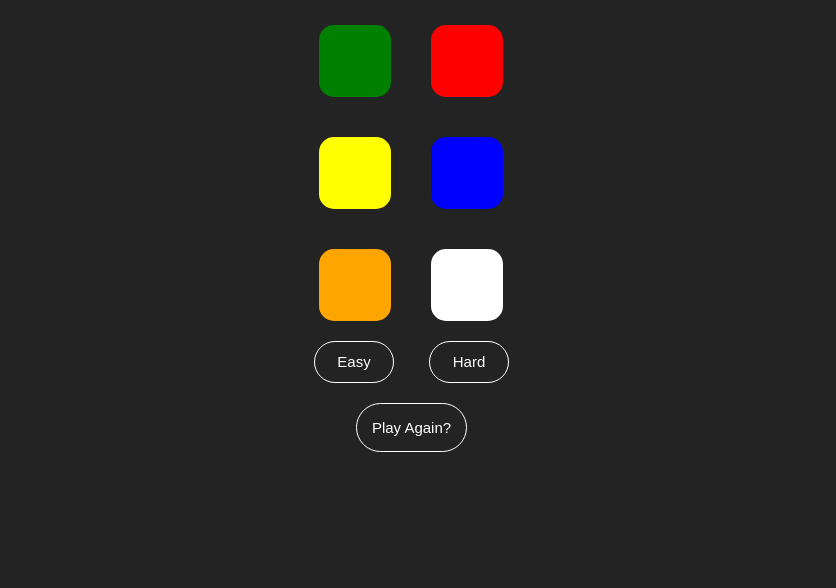
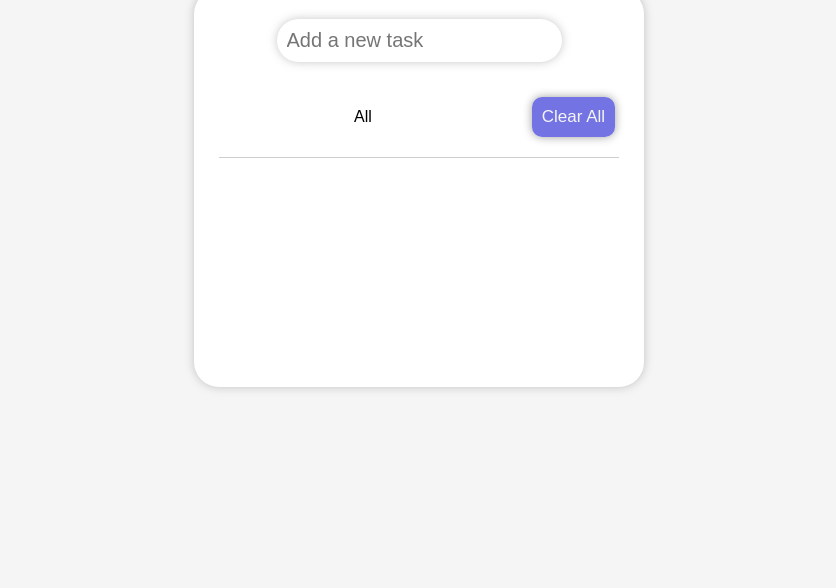
Before and after one commit to clementeaf/Bootcamp, a plain HTML site: page index.html in a window 1280 px wide. Shown: the part 212-800 px from the top of the page, without its empty margins (221-1057 px from the left). Drawn offline with Linux system fonts and the light colour scheme.

Commit message:
Evaluacion M4
Evaluacion M4

```diff
--- a/app.js
+++ b/app.js
@@ -1,81 +1,78 @@
-let colors = ['rgb(0, 0, 255)','rgb(255, 255, 0)','rgb(0, 128, 0)','rgb(255, 0, 0)','rgb(255, 255, 255)','rgb(255, 165, 0)',]
+const taskInput = document.querySelector('.task-input input');
+const taskBox = document.querySelector('.task-box')
 
-let cuadrados = document.querySelectorAll('.square')
-let colorDisp = document.getElementById('colorDisplay')
-let message = document.getElementById('message')
-let title = document.getElementById('title')
+let editId;
+let isEditedTask = false;
+//getting localStorage todo-list
+let todos = JSON.parse(localStorage.getItem("todo-list"));
 
-const random = Math.floor(Math.random() * colors.length);
-let pickedColor = colors[random];
-
-function reload() {
-    window.location.reload();
+function showTodo(){
+    let li = "";
+    if(todos) {
+        todos.forEach((todo, id) => {
+            // if todo status is completed, set the isCompelted value to checked
+            let isCompleted = todo.status == "completed" ? "checked" : "";
+            li += `<li class="task">
+                        <label for="${id}">
+                            <input onClick="updateStatus(this)" type="checkbox" id="${id}" ${isCompleted}>
+                            <p class="${isCompleted}">${todo.name}</p>
+                        </label>
+                        <div class="icons">
+                            <button onclick="edit(${id}, '${todo.name}')">edit</button>
+                            <button onclick="trash(${id})">trash</button>
+                        </div>
+                    </li>`;
+        });
+    }
+    taskBox.innerHTML = li;
 }
 
-const shuffledArray = colors.sort((a, b) => 0.5 - Math.random());
-for(i=0;i <= shuffledArray.length;i++){
-    if(i === 6){
-        break
-    }
-    console.log(shuffledArray[i])
-    cuadrados.forEach(el => {
-        el.style.background = shuffledArray[i++]
-    });
+showTodo();
+
+function edit(taskId, taskName) {
+    editId = taskId;
+    isEditedTask = true;
+    taskInput.value = taskName;
 }
-    cuadrados.forEach(el => {
-        el.style.background = shuffledArray
-    });
 
-
-
-
-function randomIntFromInterval(min, max) { // min and max included
-    return Math.floor(Math.random() * (max - min + 1) + min)
-  }
-
-
-
-
-function clickedColor(elem){
-    if(elem.style.background != pickedColor){
-        alert('Intentalo nuevamente')
-        elem.style.background = '#232323'
-    } else {
-        title.style.color = elem.style.background
-        cuadrados.forEach(el => {
-            el.style.background = elem.style.background
-            message.innerHTML = '¡Correcto!'
-        });
-    }
+function trash(deletedId) {
+    //removing selected task from array/todos
+    todos.splice(deletedId, 1);
+    localStorage.setItem("todo-list", JSON.stringify(todos));
+    showTodo();
 }
 
 
-colorDisp.innerHTML = " " + pickedColor + " "
-
-function easy(){
-    for(i=0;i <= colors.length;i++){
-        if(i === 3){
-            cuadrados.forEach(el => {
-                el.style.background = colors[i++]
-            });
-            break
-        }
-        cuadrados.forEach(el => {
-            el.style.background = '#232323'
-        });
-
+function updateStatus(selectedTask) {
+    //getting paragraph that contains task name
+    let taskName = selectedTask.parentElement.lastElementChild;
+    if(selectedTask.checked){
+        taskName.classList.add("checked");
+        // updating the status of selected task to completed
+        todos[selectedTask.id].status = "completed";
+    } else {
+        // updating the status of selected task to pending
+        taskName.classList.remove("checked");
+        todos[selectedTask.id].status = "pending";
     }
-
+    localStorage.setItem("todo-list", JSON.stringify(todos));
 }
 
-function hard(){
-    for(i=0;i <= colors.length;i++){
-        if(i === 6){
-            break
+taskInput.addEventListener('keyup', e => {
+    let userTask = taskInput.value.trim();
+    if(e.key == 'Enter' && userTask) {
+        if(!isEditedTask) { // if isEditedTask isnt true
+            if(!todos) { // if todos isnt exist, pass an empty array to todos
+                todos = [];
+            }
+            let taskInfo = {name: userTask, status: 'pending'};
+            todos.push(taskInfo); //adding new task to todos
+        } else {
+            isEditedTask = false;
+            todos[editId].name = userTask;
         }
-        console.log(colors[i])
-        cuadrados.forEach(el => {
-            el.style.background = colors[i++]
-        });
+        taskInput.value= "";
+        localStorage.setItem('todo-list', JSON.stringify(todos));
+        showTodo();
     }
-}
+})
--- a/index.html
+++ b/index.html
@@ -8,27 +8,22 @@
     <title>Document</title>
 </head>
 <body>
-    <h1 id="title">The Great <span id="colorDisplay"></span> Guessing Game</h1>
-    <div class="msg"><span id="message"></span></div>
-    <div class="container">
 
-            <div class="square" onclick="clickedColor(this)"></div>
+    <div class="wrapper">
+        <div class="task-input">
+            <input type="text" placeholder="Add a new task">
+        </div>
+        <div class="controls">
+            <div class="filters">
+                <span id="all">All</span>
+                <!-- <span id="pending">Pending</span>
+                <span id="completed">Completed</span> -->
+            </div>
+            <button class="clear-btn">Clear All</button>
+        </div>
+        <ul class="task-box"></ul>
+    </div>
 
-            <div class="square" onclick="clickedColor(this)"></div>
-
-            <div class="square" onclick="clickedColor(this)"></div>
-
-            <div class="square" onclick="clickedColor(this)"></div>
-
-            <div class="square" onclick="clickedColor(this)"></div>
-
-            <div class="square" onclick="clickedColor(this)"></div>
-    </div>
-    <div class="buttons">
-        <button onclick="easy()">Easy</button>
-        <button onclick="hard()">Hard</button>
-    </div>
-    <button class="again" onclick="reload()">Play Again?</button>
     <script src="./app.js"></script>
 </body>
 </html>
--- a/style.css
+++ b/style.css
@@ -1,95 +1,135 @@
-body {
+ * {
      margin: 0;
      padding: 0;
-    width: 100%;
+     box-sizing: border-box;
+     font-family: 'Poppins', sans-serif;
+ }
+
+ ul {
+     list-style: none;
+ }
+
+ body {
      height: 100vh;
-    box-sizing: border-box;
+     background-color: whitesmoke;
      display: flex;
      flex-direction: column;
      justify-content: center;
      align-items: center;
-    background-color: #232323;
-    color: orange;
  }
 
-h1 {
-    color: whitesmoke;
-    font-family: 'Lucida Sans', 'Lucida Sans Regular', 'Lucida Grande', 'Lucida Sans Unicode', Geneva, Verdana, sans-serif;
+ .wrapper {
+     width: 450px;
+     background: white;
+     padding: 30px;
+     display: flex;
+     flex-direction: column;
+     justify-content: space-between;
+     align-items: center;
+     border-radius: 25px;
+     box-shadow: 0px 0px 10px rgba(128, 128, 128, 0.442);
  }
 
-.container {
-    max-width: 600px;
-    display: block;
-    margin: 0 auto;
+ ::-webkit-scrollbar {
+    display: none;
 }
 
-
-#message {
-    color: white;
-    font-family: 'Lucida Sans', 'Lucida Sans Regular', 'Lucida Grande', 'Lucida Sans Unicode', Geneva, Verdana, sans-serif;
-    font-size: 35px;
+ .task-box {
+     display: flex;
+     flex-direction: column;
+     justify-content: space-between;
+     align-items: center;
+     height: 200px;
+     overflow-x: hidden;
+     width: 400px;
+     padding: 20px;
+     border-top: 1px solid rgba(128, 128, 128, 0.384);
  }
 
-.square {
-    float: left;
-    width: 30%;
-    height: 0;
-    padding-bottom: 30%;
-    background-color: whitesmoke;
-    margin: 20px;
-    border-radius: 15px;
+ .task {
+     display: flex;
+     justify-content: space-between;
+     align-items: center;
+     width: 400px;
+     padding: 10px;
+     height: 50px;
  }
 
-.buttons {
+ .task label p.checked{
+     text-decoration: line-through;
+ }
+
+ label {
      display: flex;
-    justify-content: center;
+     justify-content: space-between;
      align-items: center;
-    width: auto;
-    gap: 20px;
-    height: auto;
+     gap: 10px;
+ }
+
+ .task-input > input {
+     width: 100%;
+     border: none;
+     padding: 10px;
+     font-size: 20px;
+     border-radius: 25px;
+     box-shadow: 0px 0px 10px rgba(128, 128, 128, 0.442);
+     margin-bottom: 15px;
+ }
+
+ .controls {
+     display: flex;
+     justify-content: space-evenly;
+     width: 450px;
+     margin: 20px 10px;
+ }
+
+ .filters {
+     display: flex;
+     justify-content: space-evenly;
+     align-items: center;
+     width: 300px;
+ }
+
+ .clear-btn {
+     border: none;
+     background: rgba(64, 64, 218, 0.733);
+     color: whitesmoke;
+     font-size: 17px;
+     margin-right: 10px;
+     box-shadow: 0px 0px 10px rgb(160, 160, 160);
+     padding: 10px;
+     border-radius: 10px;
+     cursor: pointer;
+ }
+
+ .clear-btn:hover {
+    background: rgb(64, 64, 218);
+    box-shadow: 0px 0px 10px rgb(105, 105, 105);
+    color: white;
+    transition: 0.5s;
+ }
+
+ .icons {
+     width: 100px;
+     height: 30px;
+     display: flex;
+     width: 100px;
+     justify-content: space-between;
+     margin-right: 15px;
  }
 
  button {
-    display: flex;
-    flex-direction: column;
-    justify-content: center;
-    align-items: center;
-    width: 80px;
-    height: 30px;
-    font-size: 15px;
-    border: 1px solid white;
-    border-radius: 25px;
-    background: transparent;
+     width: fit-content;
+     padding: 5px;
+     border: none;
+     background: white;
+     border-radius: 15px;
+     box-shadow: 0px 0px 10px rgba(128, 128, 128, 0.705);
+     margin-right: 10px;
      cursor: pointer;
-    margin-right: 15px;
-    color: white;
-    padding: 20px;
  }
 
  button:hover {
-    color: #232323;
-    background-color: #fff;
+    box-shadow: 0px 0px 10px rgba(128, 128, 128, 0.397);
+    transition: 0.5s;
  }
-
-.again {
-    margin-top: 20px;
-    display: flex;
-    flex-direction: column;
-    justify-content: center;
-    align-items: center;
-    width: auto;
-    height: auto;
-    font-size: 15px;
-    border: 1px solid white;
-    border-radius: 25px;
-    background: transparent;
-    cursor: pointer;
-    margin-right: 15px;
-    color: white;
-    padding: 15px;
-}
-
-.again:hover {
-    color: #232323;
-    background-color: #fff;
-}
```
Lines whose indentation alone changed are shown as unchanged.
